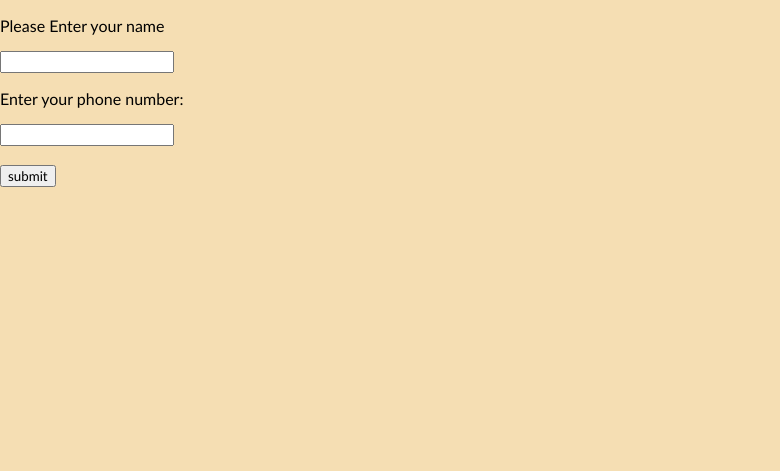
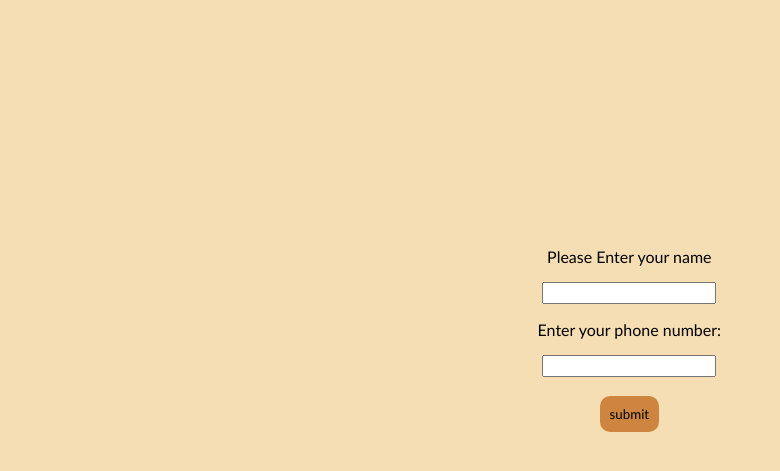
Before and after one commit to Eman-Wagih/EPFL-final-project, a Flask app: page /shelter in a window 1280 px wide. Shown: the part 49-520 px from the top of the page, without its empty margins (0-780 px from the left). Run offline with Flask 3, Linux system fonts and the light colour scheme.

Commit message:
Add files via upload

```diff
--- a/static/shelter.css
+++ b/static/shelter.css
@@ -28,9 +28,27 @@
 .nav-links a:hover{
     background-color: rgb(120, 71, 23);
     font-weight:600;
-};
+}
 
 .Shelter-Contact {
     position: absolute;
-    left: 20%;
+    left: 42%;
+    text-align: center;
+    top: 35%;
 }
+
+.button {
+    border: none;
+    padding: 10px;
+    border-radius: 10px;
+    background-color: peru;
+    cursor: pointer;
+    text-decoration: none;
+}
+
+.msg {
+    position: absolute;
+    left: 36%;
+    top: 30%;
+    text-align:center
+}
```
Also changed, not shown: static/welcome.css (+5 -2 lines).
